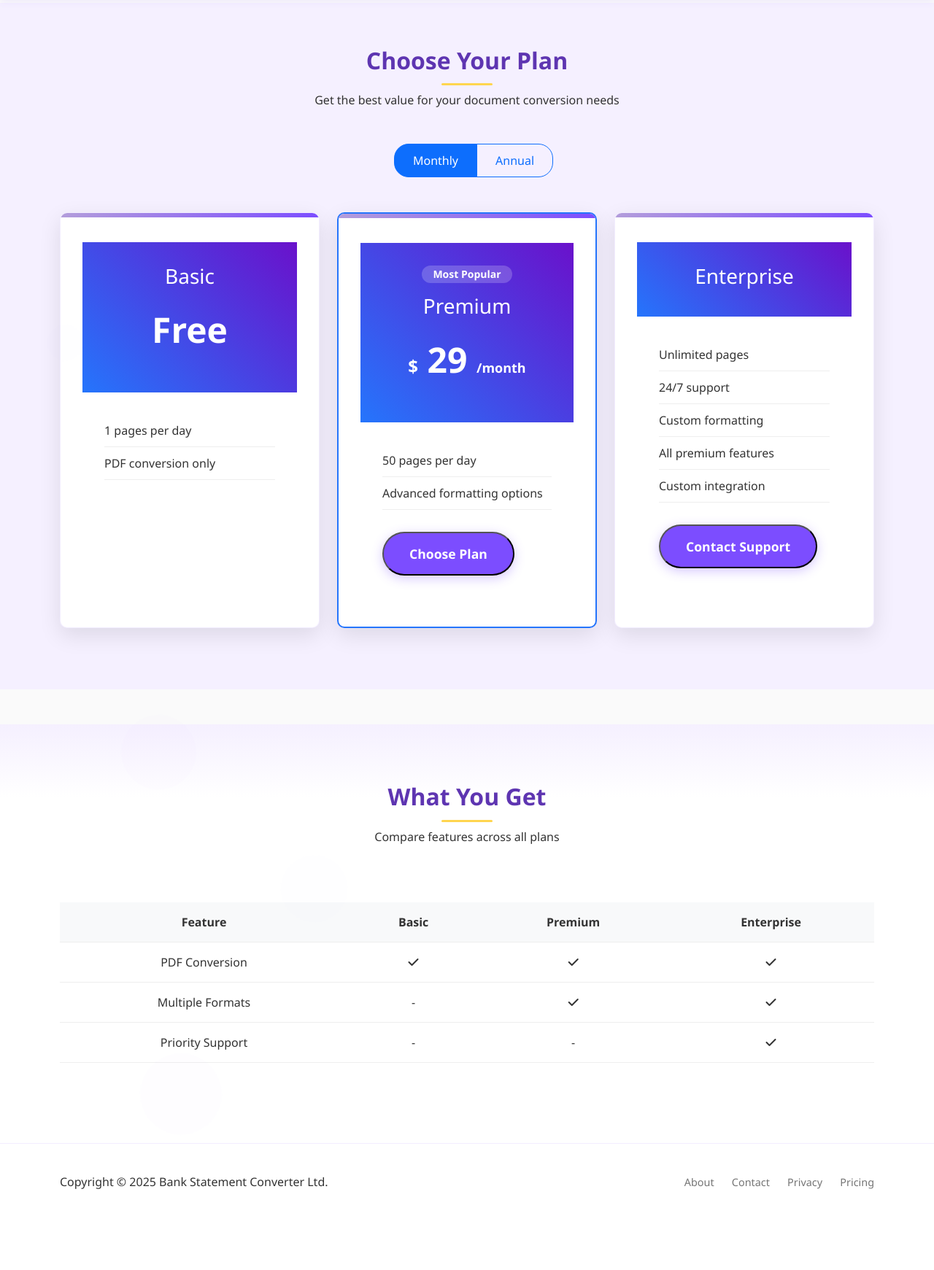
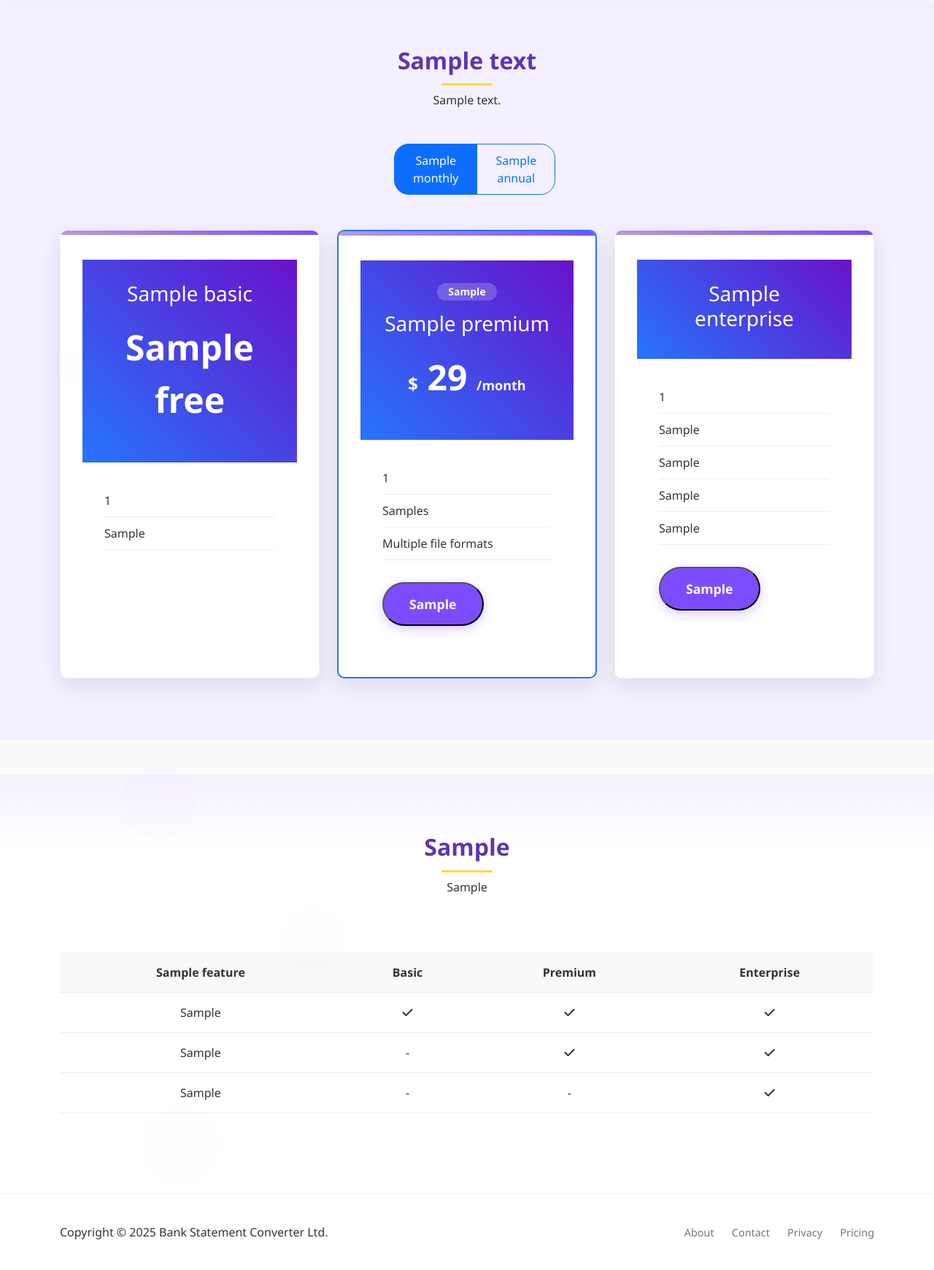
Before and after one commit to Zeecoworld/fimiff, a Flask app: template templates/pricing.html in a window 1280 px wide. Shown: the part 66-1807 px from the top of the page at 73% size. Before the commit the page ends 1696 px from the top, so only its background shows below. Run offline with Flask 3, Linux system fonts and the light colour scheme; the template is opened without the code that fills it: most values are stand-ins (such as "Sample title", 1, 10 or a date in 2020); parts of the project's set-up code (start-up, migrations or seed data) failed here and were passed over; some libraries are stand-ins or nearby versions.

Commit message:
Update pricing.html

```diff
--- a/templates/pricing.html
+++ b/templates/pricing.html
@@ -1,4 +1,5 @@
 {% extends "base.html" %}
+
 {% block title %}Bank Statement Converter - Pricing Plans{% endblock %}
 {% block content %}
 <script src="https://js.stripe.com/v3/"></script>
@@ -6,15 +7,15 @@
 <section class="pricing-section" style="margin-top: 70px;">
     <div class="container">
         <div class="section-title text-center mb-5">
-            <h2>Choose Your Plan</h2>
-            <p>Get the best value for your document conversion needs</p>
+            <h2>{{ text['title'] }}</h2>
+            <p>{{ text['description'] }}</p>
         </div>
 
         <!-- Pricing Toggle -->
         <div class="pricing-toggle text-center mb-5">
             <div class="btn-group" role="group">
-                <button type="button" class="btn btn-outline-primary active" data-toggle="tab" data-target="#monthly">Monthly</button>
-                <button type="button" class="btn btn-outline-primary" data-toggle="tab" data-target="#annual">Annual</button>
+                <button type="button" class="btn btn-outline-primary active" data-toggle="tab" data-target="#monthly">{{ text['monthly'] }}</button>
+                <button type="button" class="btn btn-outline-primary" data-toggle="tab" data-target="#annual">{{ text['annual'] }}</button>
             </div>
         </div>
 
@@ -23,15 +24,15 @@
             <div class="col-md-4 mb-4">
                 <div class="pricing-card">
                     <div class="card-header">
-                        <h3>Basic</h3>
+                        <h3>{{ text['basic'] }}</h3>
                         <div class="price">
-                            <span class="amount">Free</span>
+                            <span class="amount">{{ text['free'] }}</span>
                         </div>
                     </div>
                     <div class="card-body">
                         <ul class="features-list">
-                            <li>1 pages per day</li>
-                            <li>PDF conversion only</li>
+                            <li>{{ text['basic_pages'] }}</li>
+                            <li>{{ text['basic_features'] }}</li>
                         </ul>
                     </div>
                 </div>
@@ -40,8 +41,8 @@
             <div class="col-md-4 mb-4">
                 <div class="pricing-card featured">
                     <div class="card-header">
-                        <div class="badge">Most Popular</div>
-                        <h3>Premium</h3>
+                        <div class="badge">{{ text['most_popular'] }}</div>
+                        <h3>{{ text['premium'] }}</h3>
                         <div class="price">
                             <span class="currency">$</span>
                             <span class="amount">29</span>
@@ -50,11 +51,12 @@
                     </div>
                     <div class="card-body">
                         <ul class="features-list">
-                            <li>50 pages per day</li>
-                            <li>Advanced formatting options</li>
+                            <li>{{ text['premium_pages'] }}</li>
+                            <li>{{ text['premium_features'] }}s</li>
+                            <li>Multiple file formats</li>
                         </ul>
-                    {% if user_plan != 'premium' %}
-                        <button id="submitBtn" type="submit" class="cta-button">Choose Plan</button>
+                    {% if subscription_status != 'premium' %}
+                        <button id="submitBtn" type="submit" class="cta-button">{{ text['choose_plan'] }}</button>
                     {% endif %}
                     </div>
                 </div>
@@ -63,17 +65,17 @@
             <div class="col-md-4 mb-4">
                 <div class="pricing-card">
                     <div class="card-header">
-                        <h3>Enterprise</h3>
+                        <h3>{{ text['enterprise'] }}</h3>
                     </div>
                     <div class="card-body">
                         <ul class="features-list">
-                            <li>Unlimited pages</li>
-                            <li>24/7 support</li>
-                            <li>Custom formatting</li>
-                            <li>All premium features</li>
-                            <li>Custom integration</li>
+                            <li>{{ text['enterprise_pages'] }}</li>
+                            <li>{{ text['enterprise_custom_formatting'] }}</li>
+                            <li>{{ text['enterprise_support'] }}</li>
+                            <li>{{ text['enterprise_features'] }}</li>
+                            <li>{{ text['enterprise_integration'] }}</li>
                         </ul>
-                        <button type="button" class="cta-button" onclick="window.location.href='mailto:support@bankstatementconverter.online'">Contact Support</button>
+                        <button type="button" class="cta-button">{{ text['contact_support'] }}</button>
                     </div>
                 </div>
             </div>
@@ -85,15 +87,15 @@
 <section class="features-section mt-5">
     <div class="container">
         <div class="section-title text-center mb-5">
-            <h2>What You Get</h2>
-            <p>Compare features across all plans</p>
+            <h2>{{ text['what_you_get'] }}</h2>
+            <p>{{ text['compare_plans'] }}</p>
         </div>
         <div class="row">
             <div class="col-md-12">
                 <table class="features-table">
                     <thead>
                         <tr>
-                            <th>Feature</th>
+                            <th>{{ text['feature'] }}</th>
                             <th>Basic</th>
                             <th>Premium</th>
                             <th>Enterprise</th>
@@ -101,19 +103,19 @@
                     </thead>
                     <tbody>
                         <tr>
-                            <td>PDF Conversion</td>
+                            <td>{{ text['pdf_conversion'] }}</td>
                             <td><i class="fas fa-check"></i></td>
                             <td><i class="fas fa-check"></i></td>
                             <td><i class="fas fa-check"></i></td>
                         </tr>
                         <tr>
-                            <td>Multiple Formats</td>
+                            <td>{{ text['multiple_formats'] }}</td>
                             <td>-</td>
                             <td><i class="fas fa-check"></i></td>
                             <td><i class="fas fa-check"></i></td>
                         </tr>
                         <tr>
-                            <td>Priority Support</td>
+                            <td>{{ text['priority_support'] }}</td>
                             <td>-</td>
                              <td>-</td>
                             <td><i class="fas fa-check"></i></td>
@@ -263,29 +265,7 @@
 </div>
 </div>
 </section>
-<script>
-    console.log("Sanity check!");
-    // Get Stripe publishable key
-    fetch("/config")
-    .then((result) => { return result.json(); })
-    .then((data) => {
-    // Initialize Stripe.js
-    const stripe = Stripe(data.publicKey);
-
-    // Event handler
-    document.querySelector("#submitBtn").addEventListener("click", () => {
-        // Get Checkout Session ID
-        fetch("/create-checkout-session")
-        .then((result) => { return result.json(); })
-        .then((data) => {
-        console.log(data);
-        // Redirect to Stripe Checkout
-        return stripe.redirectToCheckout({sessionId: data.sessionId})
-        })
-        .then((res) => {
-        console.log(res);
-        });
-    });
-    });
-</script>
 {% endblock %}
+{% block extra_js %}
+<script src="{{ url_for('static', filename='stripe-payment.js') }}"></script>
+{% endblock %}
```
